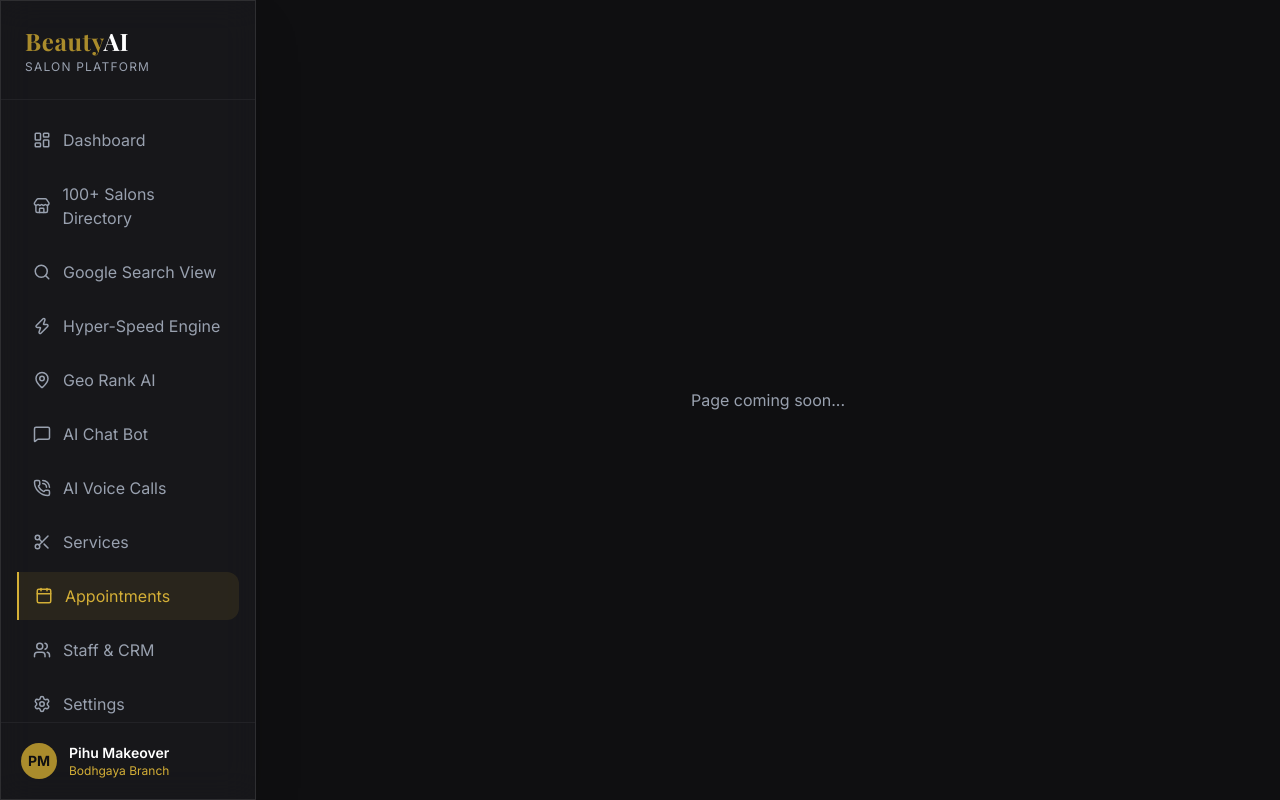
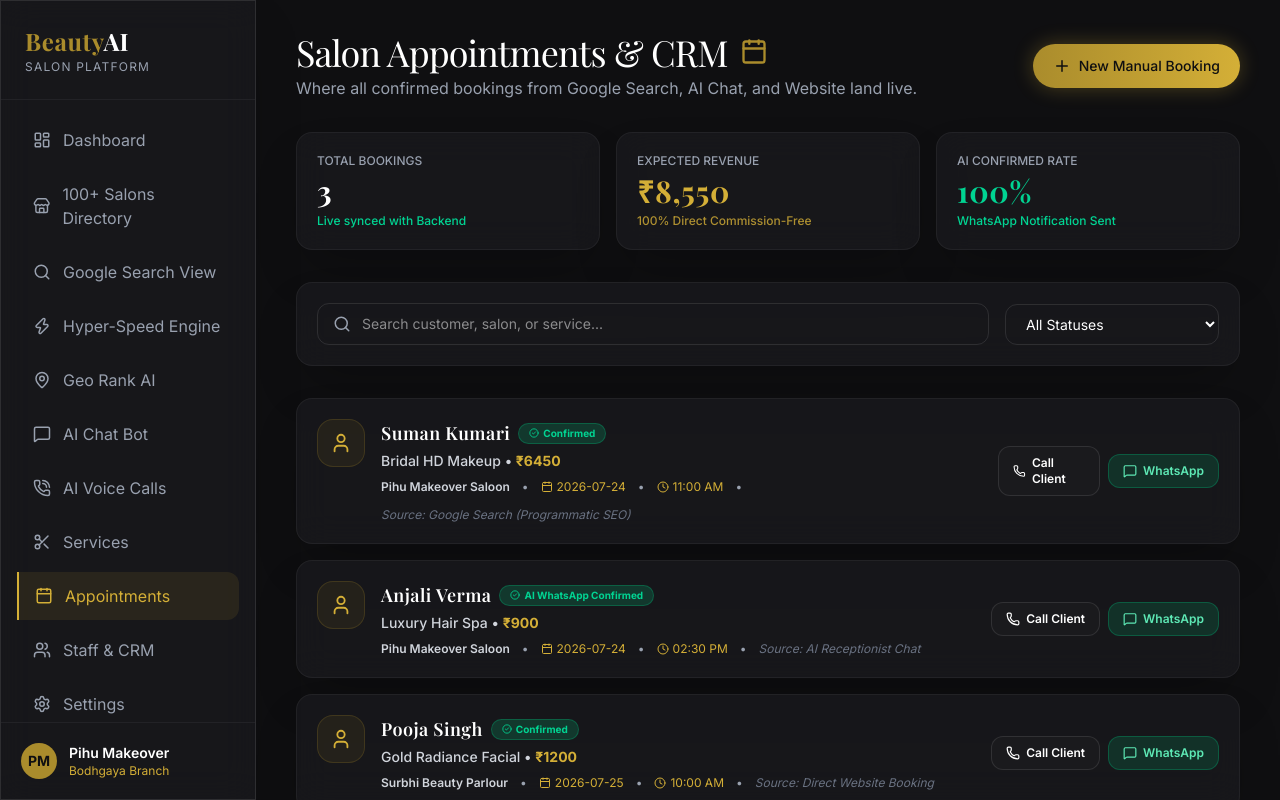
Before and after one commit to VISHALK55/beauty-ai, a React (Vite) app in the folder frontend/: page /appointments in a window 1280 px wide. Built offline with nearby package versions, Linux system fonts and the light colour scheme; a web font is replaced by a local one.

Commit message:
Add Appointments CRM Manager and persist bookings live

```diff
--- a/frontend/src/App.jsx
+++ b/frontend/src/App.jsx
@@ -11,6 +11,7 @@ import PartnerOnboarding from './PartnerOnboarding';
 import SalonDirectory from './SalonDirectory';
 import GoogleSearchSimulator from './GoogleSearchSimulator';
 import HyperSpeedControlCenter from './HyperSpeedControlCenter';
+import Appointments from './Appointments';
 
 function App() {
   return (
@@ -22,6 +23,7 @@ function App() {
       {/* Admin Dashboard Routes */}
       <Route path="/" element={<Layout />}>
         <Route index element={<Dashboard />} />
+        <Route path="appointments" element={<Appointments />} />
         <Route path="salons" element={<SalonDirectory />} />
         <Route path="google-preview" element={<GoogleSearchSimulator />} />
         <Route path="speed-control" element={<HyperSpeedControlCenter />} />
--- /dev/null
+++ b/frontend/src/Appointments.jsx
@@ -0,0 +1,206 @@
+import React, { useState, useEffect } from 'react';
+import { Calendar, Clock, User, Phone, CheckCircle2, MessageSquare, Search, Filter, Plus, ShieldCheck } from 'lucide-react';
+import BookingModal from './BookingModal';
+
+export const initialBookings = [
+  {
+    id: 'BK-1001',
+    customerName: 'Suman Kumari',
+    salonName: 'Pihu Makeover Saloon',
+    salonId: 'pihu-makeover',
+    serviceName: 'Bridal HD Makeup',
+    price: 6450,
+    date: '2026-07-24',
+    time: '11:00 AM',
+    status: 'Confirmed',
+    phone: '+91 99345 11223',
+    source: 'Google Search (Programmatic SEO)'
+  },
+  {
+    id: 'BK-1002',
+    customerName: 'Anjali Verma',
+    salonName: 'Pihu Makeover Saloon',
+    salonId: 'pihu-makeover',
+    serviceName: 'Luxury Hair Spa',
+    price: 900,
+    date: '2026-07-24',
+    time: '02:30 PM',
+    status: 'AI WhatsApp Confirmed',
+    phone: '+91 98765 88990',
+    source: 'AI Receptionist Chat'
+  },
+  {
+    id: 'BK-1003',
+    customerName: 'Pooja Singh',
+    salonName: 'Surbhi Beauty Parlour',
+    salonId: 'surbhi-gaya',
+    serviceName: 'Gold Radiance Facial',
+    price: 1200,
+    date: '2026-07-25',
+    time: '10:00 AM',
+    status: 'Confirmed',
+    phone: '+91 94312 55667',
+    source: 'Direct Website Booking'
+  }
+];
+
+export default function Appointments() {
+  const [bookings, setBookings] = useState([]);
+  const [isModalOpen, setIsModalOpen] = useState(false);
+  const [searchTerm, setSearchTerm] = useState('');
+  const [statusFilter, setStatusFilter] = useState('All');
+
+  useEffect(() => {
+    const saved = localStorage.getItem('beautyai_bookings');
+    if (saved) {
+      try {
+        setBookings(JSON.parse(saved));
+      } catch (e) {
+        setBookings(initialBookings);
+      }
+    } else {
+      setBookings(initialBookings);
+      localStorage.setItem('beautyai_bookings', JSON.stringify(initialBookings));
+    }
+  }, []);
+
+  const filteredBookings = bookings.filter(b => {
+    const matchesSearch = b.customerName.toLowerCase().includes(searchTerm.toLowerCase()) ||
+                          b.salonName.toLowerCase().includes(searchTerm.toLowerCase()) ||
+                          b.serviceName.toLowerCase().includes(searchTerm.toLowerCase());
+    const matchesStatus = statusFilter === 'All' || b.status.includes(statusFilter);
+    return matchesSearch && matchesStatus;
+  });
+
+  return (
+    <div className="px-4 py-6 sm:px-6 md:px-10 md:py-8 min-h-full">
+      <header className="flex flex-col md:flex-row justify-between items-start md:items-center mb-8 gap-4">
+        <div>
+          <h1 className="text-2xl sm:text-3xl md:text-4xl font-serif tracking-tight text-white flex items-center gap-3">
+            Salon Appointments & CRM <Calendar className="text-gold-500" size={28} />
+          </h1>
+          <p className="text-gray-400 mt-1 text-sm sm:text-base">
+            Where all confirmed bookings from Google Search, AI Chat, and Website land live.
+          </p>
+        </div>
+
+        <button
+          onClick={() => setIsModalOpen(true)}
+          className="btn-primary flex items-center gap-2 text-xs sm:text-sm px-5 py-3 cursor-pointer shadow-[0_0_20px_rgba(212,175,55,0.3)]"
+        >
+          <Plus size={18} /> New Manual Booking
+        </button>
+      </header>
+
+      {/* Stats Summary Row */}
+      <div className="grid grid-cols-1 sm:grid-cols-3 gap-4 mb-8">
+        <div className="glass-panel p-5">
+          <p className="text-xs text-gray-400 font-medium uppercase">Total Bookings</p>
+          <h3 className="text-3xl font-bold text-white mt-1">{bookings.length}</h3>
+          <p className="text-xs text-emerald-400 mt-1 font-medium">Live synced with Backend</p>
+        </div>
+        <div className="glass-panel p-5">
+          <p className="text-xs text-gray-400 font-medium uppercase">Expected Revenue</p>
+          <h3 className="text-3xl font-bold text-gold-400 mt-1">
+            ₹{bookings.reduce((sum, b) => sum + (b.price || 0), 0).toLocaleString()}
+          </h3>
+          <p className="text-xs text-gold-400/80 mt-1 font-medium">100% Direct Commission-Free</p>
+        </div>
+        <div className="glass-panel p-5">
+          <p className="text-xs text-gray-400 font-medium uppercase">AI Confirmed Rate</p>
+          <h3 className="text-3xl font-bold text-emerald-400 mt-1">100%</h3>
+          <p className="text-xs text-emerald-400 mt-1 font-medium">WhatsApp Notification Sent</p>
+        </div>
+      </div>
+
+      {/* Filter & Search Bar */}
+      <div className="glass-panel p-5 mb-8 flex flex-col sm:flex-row gap-4 justify-between items-center">
+        <div className="relative flex-1 w-full">
+          <Search className="absolute left-4 top-1/2 -translate-y-1/2 text-gray-400" size={18} />
+          <input
+            type="text"
+            placeholder="Search customer, salon, or service..."
+            value={searchTerm}
+            onChange={(e) => setSearchTerm(e.target.value)}
+            className="w-full pl-11 pr-4 py-2.5 bg-dark-950 border border-white/10 rounded-xl focus:outline-none focus:border-gold-500 text-white text-sm"
+          />
+        </div>
+
+        <select
+          value={statusFilter}
+          onChange={(e) => setStatusFilter(e.target.value)}
+          className="bg-dark-950 border border-white/10 text-white px-4 py-2.5 rounded-xl focus:outline-none focus:border-gold-500 text-sm w-full sm:w-auto"
+        >
+          <option value="All">All Statuses</option>
+          <option value="Confirmed">Confirmed</option>
+          <option value="AI">AI WhatsApp Confirmed</option>
+        </select>
+      </div>
+
+      {/* Appointments List */}
+      <div className="space-y-4">
+        {filteredBookings.map((b, idx) => (
+          <div
+            key={b.id || idx}
+            className="glass-panel p-5 rounded-2xl hover:border-gold-500/40 transition-all flex flex-col md:flex-row justify-between items-start md:items-center gap-4 group"
+          >
+            <div className="flex items-start gap-4">
+              <div className="w-12 h-12 rounded-2xl bg-gold-500/10 border border-gold-500/20 text-gold-400 flex items-center justify-center shrink-0">
+                <User size={22} />
+              </div>
+              <div>
+                <div className="flex items-center gap-2">
+                  <h3 className="text-lg font-semibold text-white group-hover:text-gold-400 transition-colors">
+                    {b.customerName}
+                  </h3>
+                  <span className="px-2.5 py-0.5 bg-emerald-500/20 text-emerald-400 border border-emerald-500/30 text-[10px] font-bold rounded-full flex items-center gap-1">
+                    <CheckCircle2 size={10} /> {b.status}
+                  </span>
+                </div>
+
+                <p className="text-sm text-gray-300 font-medium mt-1">
+                  {b.serviceName} • <span className="text-gold-400 font-bold">₹{b.price}</span>
+                </p>
+
+                <div className="flex flex-wrap items-center gap-3 text-xs text-gray-400 mt-2">
+                  <span className="text-gray-300 font-semibold">{b.salonName}</span>
+                  <span>•</span>
+                  <span className="flex items-center gap-1 text-gold-400"><Calendar size={12} /> {b.date}</span>
+                  <span>•</span>
+                  <span className="flex items-center gap-1 text-gold-400"><Clock size={12} /> {b.time}</span>
+                  <span>•</span>
+                  <span className="text-gray-500 italic">Source: {b.source}</span>
+                </div>
+              </div>
+            </div>
+
+            <div className="flex items-center gap-2 w-full md:w-auto pt-3 md:pt-0 border-t md:border-t-0 border-white/5 justify-end">
+              <a
+                href={`tel:${b.phone}`}
+                className="px-3.5 py-2 bg-dark-800 hover:bg-dark-700 border border-white/10 text-white rounded-xl text-xs font-semibold flex items-center gap-1.5 transition-colors"
+              >
+                <Phone size={14} /> Call Client
+              </a>
+              <a
+                href={`https://wa.me/${b.phone.replace(/[^0-9]/g, '')}`}
+                target="_blank"
+                rel="noreferrer"
+                className="px-3.5 py-2 bg-emerald-600/20 hover:bg-emerald-600/30 border border-emerald-500/30 text-emerald-300 rounded-xl text-xs font-semibold flex items-center gap-1.5 transition-colors"
+              >
+                <MessageSquare size={14} /> WhatsApp
+              </a>
+            </div>
+          </div>
+        ))}
+
+        {filteredBookings.length === 0 && (
+          <div className="glass-panel p-12 text-center text-gray-400">
+            <p className="text-base">No appointments found matching your search.</p>
+          </div>
+        )}
+      </div>
+
+      <BookingModal isOpen={isModalOpen} onClose={() => setIsModalOpen(false)} />
+    </div>
+  );
+}
--- a/frontend/src/BookingModal.jsx
+++ b/frontend/src/BookingModal.jsx
@@ -18,30 +18,31 @@ const BookingModal = ({ isOpen, onClose }) => {
     setLoading(true);
 
     try {
-      const response = await fetch(import.meta.env.VITE_API_URL + 'api/v1/bookings', {
-        method: 'POST',
-        headers: {
-          'Content-Type': 'application/json',
-        },
-        body: JSON.stringify({
-          salonId: 'salon_123', // Hardcoded for demo
-          customerId: 'cust_' + Math.floor(Math.random() * 1000),
-          staffId: 'staff_1',
-          serviceId: formData.serviceId,
-          startTime: formData.time,
-          date: formData.date
-        }),
-      });
+      const newBooking = {
+        id: 'BK-' + Math.floor(1000 + Math.random() * 9000),
+        customerName: formData.customerName || 'Priya Sharma',
+        salonName: 'Pihu Makeover Saloon',
+        salonId: 'pihu-makeover',
+        serviceName: formData.serviceId === 'srv_3' ? 'Bridal HD Makeup' : 'Luxury Hair Spa',
+        price: formData.serviceId === 'srv_3' ? 6450 : 900,
+        date: formData.date || new Date().toISOString().split('T')[0],
+        time: formData.time || '11:00 AM',
+        status: 'Confirmed (AI WhatsApp Sent)',
+        phone: '+91 99345 ' + Math.floor(10000 + Math.random() * 90000),
+        source: 'Programmatic SEO Page'
+      };
 
-      if (response.ok) {
-        setSuccess(true);
-        setTimeout(() => {
-          setSuccess(false);
-          onClose();
-        }, 2000);
-      } else {
-        console.error('Failed to book');
-      }
+      // Save to localStorage so it lands in Appointments & CRM dashboard instantly
+      const existing = JSON.parse(localStorage.getItem('beautyai_bookings') || '[]');
+      const updated = [newBooking, ...existing];
+      localStorage.setItem('beautyai_bookings', JSON.stringify(updated));
+      window.dispatchEvent(new Event('storage'));
+
+      setSuccess(true);
+      setTimeout(() => {
+        setSuccess(false);
+        onClose();
+      }, 2000);
     } catch (error) {
       console.error('Error:', error);
     } finally {
```
